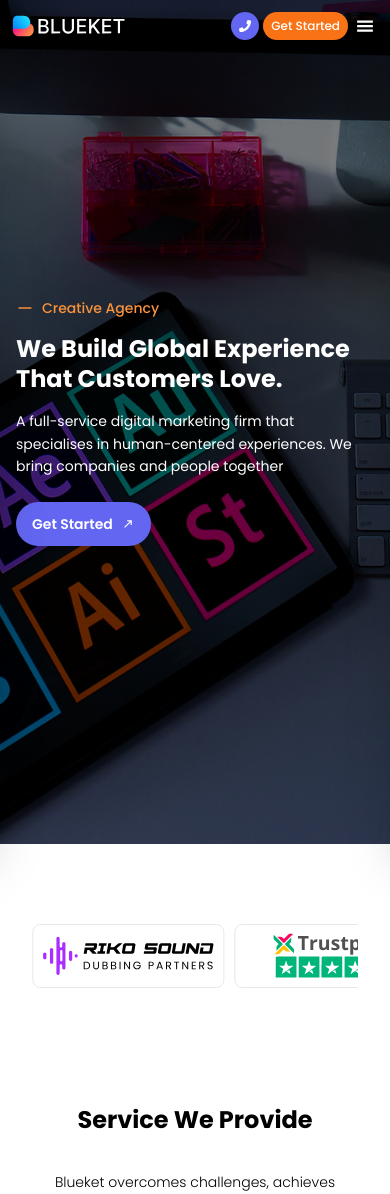
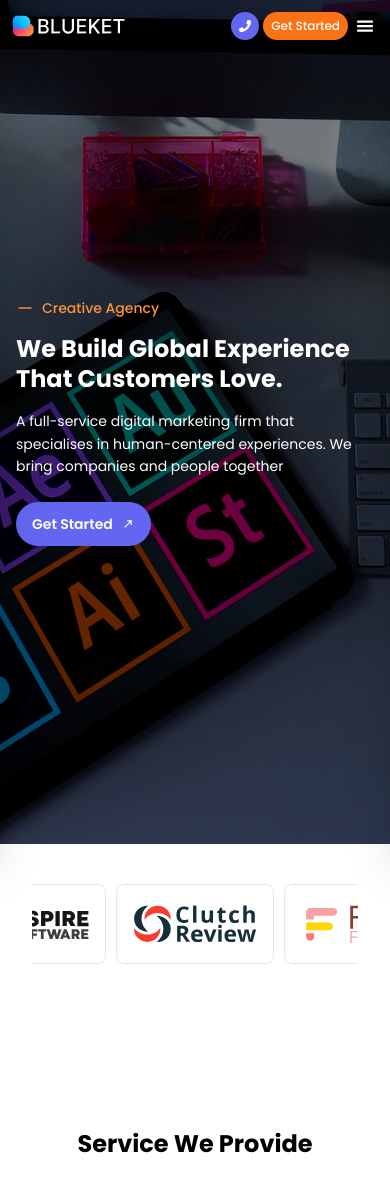
Before and after one commit to Alvin-progg/proposal, a React (Vite) app: page / in a window 390 px wide. Shown: the top 1194 px of the page. Built offline with nearby package versions, Linux system fonts and the light colour scheme.

Commit message:
fixed carousel bug

```diff
--- a/src/components/CarouselClient.jsx
+++ b/src/components/CarouselClient.jsx
@@ -2,31 +2,49 @@ import React from 'react'
 import {ClientList} from '../constants/clients.js'
 import { Swiper, SwiperSlide } from 'swiper/react';
 import 'swiper/css';
-import { Autoplay , Navigation } from 'swiper/modules';
+import 'swiper/css/navigation';
+import { Autoplay, Navigation } from 'swiper/modules';
+
 const CarouselClient = () => {
   return (
-    <div className='max-w-7xl mx-auto overflow-hidden px-8 mt-10 w-full '>
+    <div className='max-w-7xl mx-auto px-8 mt-10 w-full'>
       <Swiper
-
-                rewind={true}
         spaceBetween={10}
         navigation={false}
-                slidesPerView="5"
+        slidesPerView={5}
         centeredSlides={true}
         loop={true}
-                autoplay={{ delay: 1000, disableOnInteraction: false , }}
-                modules={[Autoplay , Navigation]}
-                className="mySwiper"
+        speed={1500}
+        autoplay={{
+          delay: 1000,
+          disableOnInteraction: false,
+          pauseOnMouseEnter: true
+        }}
+        modules={[Autoplay, Navigation]}
+        className="mySwiper h-32"
+        grabCursor={true}
+        touchRatio={1}
+        touchAngle={45}
+        resistance={true}
+        resistanceRatio={0.85}
+        allowTouchMove={true}
+        freeMode={false}
+        breakpoints={{
+          320: { slidesPerView: 2, spaceBetween: 10 },
+          640: { slidesPerView: 3, spaceBetween: 15 },
+          768: { slidesPerView: 4, spaceBetween: 20 },
+          1024: { slidesPerView: 5, spaceBetween: 25 },
+        }}
       >
-                {ClientList.map((client) =>(
+        {ClientList.map((client) => (
           <SwiperSlide
             key={client.id}
-                        className="flex items-center justify-center mt-10 !w-48"
+            className="flex items-center justify-center"
           >
-                        <div className="border border-gray-200 rounded-lg p-2 flex items-center justify-center w-48 h-16">
+            <div className="border border-gray-200 rounded-lg p-4 flex items-center justify-center w-full h-20 bg-white hover:shadow-md transition-shadow duration-300">
               <img
                 src={client.img}
-                                alt="client logo"
+                alt={`${client.name || 'Client'} logo`}
                 className="max-w-full max-h-full object-contain"
                 loading='lazy'
               />
@@ -37,4 +55,5 @@ const CarouselClient = () => {
     </div>
   )
 }
+
 export default CarouselClient;
```
Lines whose indentation alone changed are shown as unchanged.
